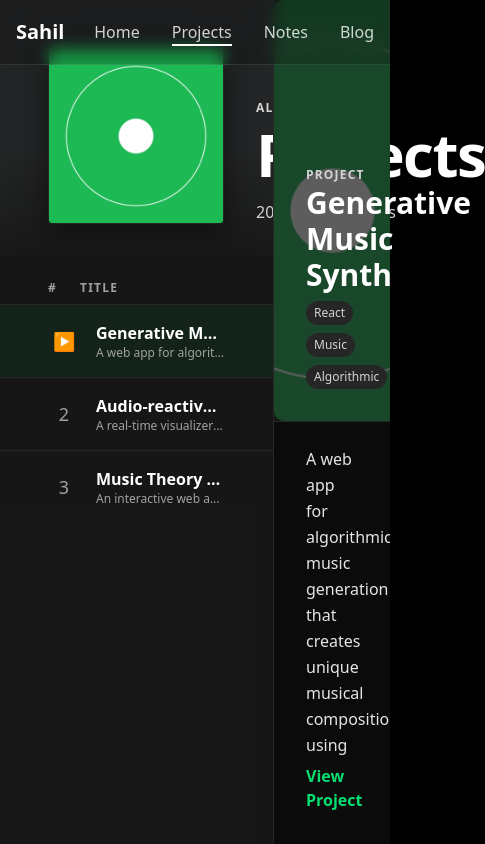
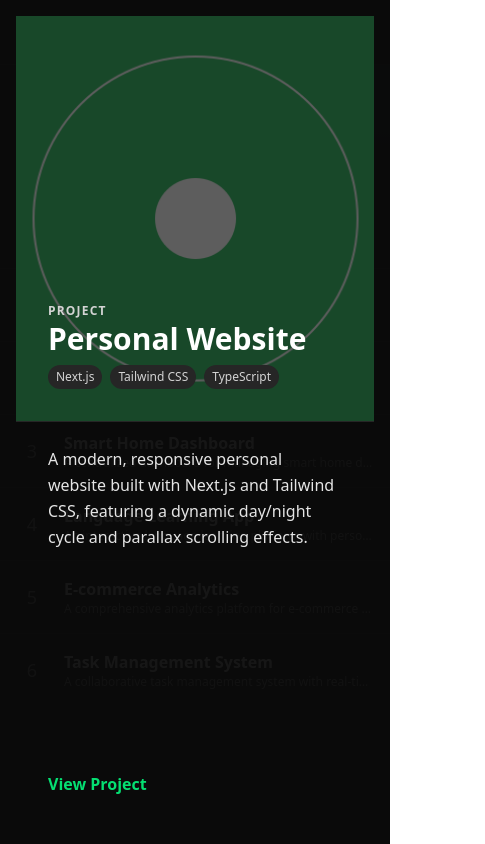
Before and after one commit to woodpulp003/personal-website, a Next.js app: page /projects in a window 390 px wide. Shown: the whole page, 485 px wide, since content can reach past the window. Built offline with nearby package versions, Linux system fonts and the light colour scheme.

Commit message:
updated README, page transitions

```diff
--- a/src/app/blog/page.tsx
+++ b/src/app/blog/page.tsx
@@ -8,8 +8,7 @@ export default function Blog() {
 
   const handleSubmit = (e: React.FormEvent) => {
     e.preventDefault();
-    // Replace 'your-password' with your actual password
-    if (password === 'your-password') {
+    if (password === process.env.NEXT_PUBLIC_BLOG_PASSWORD) {
       setIsAuthenticated(true);
     } else {
       alert('Incorrect password');
--- a/src/app/layout.tsx
+++ b/src/app/layout.tsx
@@ -20,8 +20,7 @@ export default function RootLayout({
             key={pathname}
             initial={{ opacity: 0 }}
             animate={{ opacity: 1 }}
-            exit={{ opacity: 0 }}
-            transition={{ duration: 0.5 }}
+            transition={{ duration: 0.3, ease: 'easeInOut' }}
           >
             <Navigation />
             <main className="min-h-screen">
--- a/src/app/projects/page.tsx
+++ b/src/app/projects/page.tsx
@@ -1,50 +1,83 @@
 'use client';
-import { useState } from 'react';
+
+import { useState, useEffect } from 'react';
 
 const projects = [
   {
-    title: 'Generative Music Synth',
-    description: 'A web app for algorithmic music generation that creates unique musical compositions using mathematical patterns and user-defined parameters.',
-    tags: ['React', 'Music', 'Algorithmic'],
-    image: '/images/vinyl-placeholder-1.png',
-    link: '#',
+    title: "Personal Website",
+    description: "A modern, responsive personal website built with Next.js and Tailwind CSS, featuring a dynamic day/night cycle and parallax scrolling effects.",
+    tags: ["Next.js", "Tailwind CSS", "TypeScript"],
+    image: "/images/vinyl-placeholder-1.png",
+    link: "https://github.com/woodpulp003/personal-website"
   },
   {
-    title: 'Audio-reactive Visualizer',
-    description: 'A real-time visualizer that transforms music into stunning visual patterns, responding to frequency, amplitude, and rhythm.',
-    tags: ['Visualization', 'WebGL', 'Music'],
-    image: '/images/vinyl-placeholder-2.png',
-    link: '#',
+    title: "AI-Powered Code Review",
+    description: "An AI system that analyzes code changes and provides detailed feedback on potential issues, code quality, and best practices.",
+    tags: ["Python", "OpenAI", "GitHub API"],
+    image: "/images/vinyl-placeholder-2.png",
+    link: "https://github.com/woodpulp003/ai-code-review"
   },
   {
-    title: 'Music Theory Cheat Sheet',
-    description: 'An interactive web application that helps musicians learn and reference music theory concepts through visual and audio examples.',
-    tags: ['Education', 'Music Theory'],
-    image: '/images/vinyl-placeholder-3.png',
-    link: '#',
+    title: "Smart Home Dashboard",
+    description: "A centralized dashboard for managing smart home devices, with real-time monitoring and automated control systems.",
+    tags: ["React", "Node.js", "IoT"],
+    image: "/images/vinyl-placeholder-3.png",
+    link: "https://github.com/woodpulp003/smart-home-dashboard"
   },
+  {
+    title: "Language Learning App",
+    description: "An interactive language learning platform with personalized learning paths and real-time progress tracking.",
+    tags: ["Flutter", "Firebase", "Dart"],
+    image: "/images/vinyl-placeholder-1.png",
+    link: "https://github.com/woodpulp003/language-learning-app"
+  },
+  {
+    title: "E-commerce Analytics",
+    description: "A comprehensive analytics platform for e-commerce businesses, providing insights into customer behavior and sales trends.",
+    tags: ["Python", "Django", "PostgreSQL"],
+    image: "/images/vinyl-placeholder-2.png",
+    link: "https://github.com/woodpulp003/ecommerce-analytics"
+  },
+  {
+    title: "Task Management System",
+    description: "A collaborative task management system with real-time updates, team collaboration features, and progress tracking.",
+    tags: ["Vue.js", "Express", "MongoDB"],
+    image: "/images/vinyl-placeholder-3.png",
+    link: "https://github.com/woodpulp003/task-management"
+  }
 ];
 
 export default function Projects() {
   const [selected, setSelected] = useState(0);
-  const [hovered, setHovered] = useState<number | null>(null);
+  const [hovered, setHovered] = useState<number>(-1);
+  const [isMobile, setIsMobile] = useState(false);
+
+  // Check if we're on mobile
+  useEffect(() => {
+    const checkMobile = () => {
+      setIsMobile(window.innerWidth < 1024);
+    };
+    checkMobile();
+    window.addEventListener('resize', checkMobile);
+    return () => window.removeEventListener('resize', checkMobile);
+  }, []);
 
   return (
-    <div className="min-h-screen bg-neutral-900 text-white flex">
-      {/* Left: Album (70%) */}
-      <div className="w-[70%] h-screen flex flex-col">
+    <div className="min-h-screen bg-neutral-900 text-white flex flex-col lg:flex-row">
+      {/* Left: Album (70% on desktop, full width on mobile) */}
+      <div className="w-full lg:w-[70%] h-screen flex flex-col">
         {/* Top: Album header, Spotify style */}
-        <div className="flex items-end gap-8 px-12 pt-12 pb-8" style={{background: 'linear-gradient(180deg, #232526 60%, #181818 100%)', minHeight: '220px'}}>
+        <div className="flex items-end gap-8 px-4 md:px-12 pt-12 pb-8" style={{background: 'linear-gradient(180deg, #232526 60%, #181818 100%)', minHeight: '220px'}}>
           <img
             src="/images/vinyl-placeholder-1.png"
             alt="Projects Album Cover"
-            className="w-44 h-44 rounded shadow-2xl object-cover border border-neutral-800"
+            className="w-32 h-32 md:w-44 md:h-44 rounded shadow-2xl object-cover border border-neutral-800"
             style={{boxShadow: '0 8px 32px 0 rgba(0,0,0,0.5)'}}
           />
           <div className="flex flex-col justify-end h-full">
             <span className="uppercase text-xs text-neutral-300 font-semibold mb-2 tracking-widest">Album</span>
-            <h1 className="text-6xl font-extrabold mb-4 leading-none tracking-tight">Projects</h1>
-            <div className="flex items-center gap-2 text-neutral-300 text-base font-medium">
+            <h1 className="text-4xl md:text-6xl font-extrabold mb-4 leading-none tracking-tight">Projects</h1>
+            <div className="flex items-center gap-2 text-neutral-300 text-sm md:text-base font-medium">
               <span>2024</span>
               <span className="mx-1">•</span>
               <span>{projects.length} projects</span>
@@ -53,7 +86,7 @@ export default function Projects() {
         </div>
         {/* Playlist */}
         <div className="flex-1 overflow-y-auto bg-neutral-900/95">
-          <div className="px-12 pt-6 pb-2 flex items-center text-neutral-400 text-xs uppercase tracking-widest font-semibold border-b border-neutral-800 bg-neutral-900/80 sticky top-0 z-10">
+          <div className="px-4 md:px-12 pt-6 pb-2 flex items-center text-neutral-400 text-xs uppercase tracking-widest font-semibold border-b border-neutral-800 bg-neutral-900/80 sticky top-0 z-10">
             <span className="w-8">#</span>
             <span className="flex-1">Title</span>
             <span className="hidden md:block w-32 text-right">Tags</span>
@@ -62,7 +95,7 @@ export default function Projects() {
             {projects.map((project, idx) => (
               <li
                 key={project.title}
-                className={`flex items-center px-12 py-4 cursor-pointer transition-colors group ${
+                className={`flex items-center px-4 md:px-12 py-4 cursor-pointer transition-colors group ${
                   selected === idx
                     ? 'bg-green-900/20'
                     : hovered === idx
@@ -70,7 +103,7 @@ export default function Projects() {
                     : ''
                 }`}
                 onMouseEnter={() => setHovered(idx)}
-                onMouseLeave={() => setHovered(null)}
+                onMouseLeave={() => setHovered(-1)}
                 onClick={() => setSelected(idx)}
               >
                 <div className="w-8 text-neutral-400 text-lg mr-4 flex-shrink-0 flex items-center justify-center">
@@ -97,7 +130,8 @@ export default function Projects() {
         </div>
       </div>
 
-      {/* Right: Info Panel (30%) */}
+      {/* Right: Info Panel (30% on desktop, full width on mobile) */}
+      {!isMobile && (
         <div className="w-[30%] h-screen bg-neutral-950/90 border-l border-neutral-800 p-0 flex flex-col">
           <div className="relative h-1/2 bg-neutral-900 flex flex-col justify-end p-8 pb-6 border-b border-neutral-800">
             <img
@@ -130,6 +164,53 @@ export default function Projects() {
             View Project
           </a>
         </div>
+      )}
+
+      {/* Mobile Info Panel (shown when a project is selected) */}
+      {isMobile && selected !== -1 && (
+        <div className="fixed inset-0 bg-neutral-950/95 z-50 p-4">
+          <div className="relative h-full flex flex-col">
+            <button
+              onClick={() => setSelected(-1)}
+              className="absolute top-4 right-4 text-neutral-400 hover:text-white"
+            >
+              <svg className="w-6 h-6" fill="none" stroke="currentColor" viewBox="0 0 24 24">
+                <path strokeLinecap="round" strokeLinejoin="round" strokeWidth="2" d="M6 18L18 6M6 6l12 12" />
+              </svg>
+            </button>
+            <div className="relative h-1/2 bg-neutral-900 flex flex-col justify-end p-8 pb-6 border-b border-neutral-800">
+              <img
+                src={projects[selected].image}
+                alt={projects[selected].title}
+                className="absolute inset-0 w-full h-full object-cover opacity-30 pointer-events-none select-none"
+                style={{zIndex: 0}}
+              />
+              <div className="relative z-10">
+                <span className="uppercase text-xs text-neutral-300 font-semibold mb-2 tracking-widest">Project</span>
+                <h2 className="text-3xl font-bold mb-2 text-left">{projects[selected].title}</h2>
+                <div className="flex flex-wrap gap-2 mb-2">
+                  {projects[selected].tags.map((tag, i) => (
+                    <span key={i} className="px-2 py-1 bg-neutral-800 text-neutral-300 rounded-full text-xs">
+                      {tag}
+                    </span>
+                  ))}
+                </div>
+              </div>
+            </div>
+            <div className="flex-1 overflow-y-auto text-neutral-200 text-base leading-relaxed px-8 py-6">
+              {projects[selected].description}
+            </div>
+            <a
+              href={projects[selected].link}
+              className="mb-8 mx-8 inline-block text-green-400 hover:underline text-left font-semibold"
+              target="_blank"
+              rel="noopener noreferrer"
+            >
+              View Project
+            </a>
+          </div>
+        </div>
+      )}
     </div>
   );
 }
```
Also changed, not shown: 1 other file (tests, documents, lock files or other folders). Lines whose indentation alone changed are shown as unchanged.
